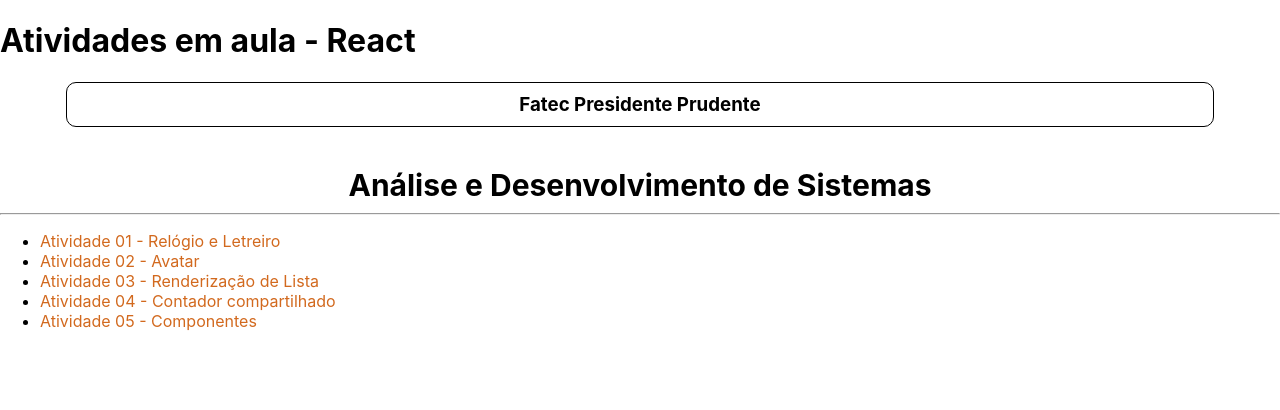
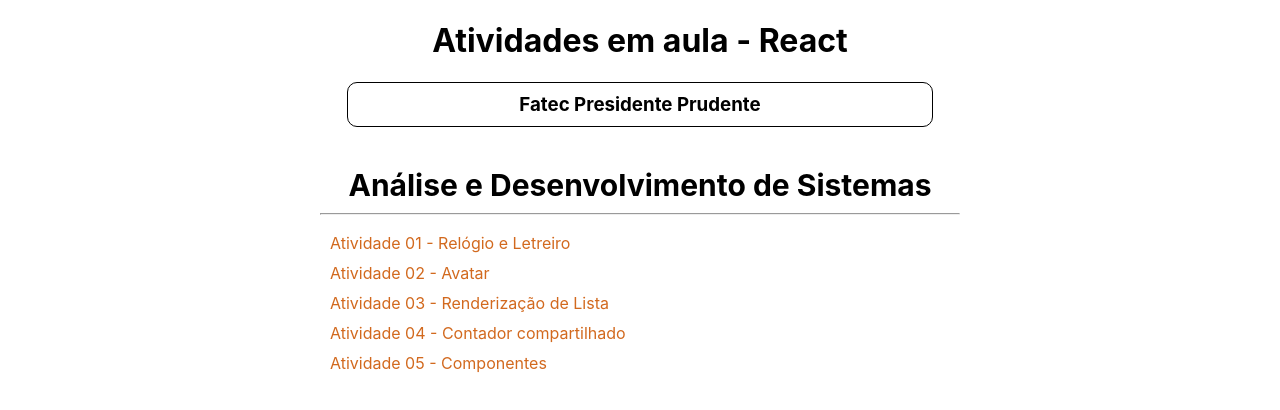
Before and after one commit to rogermsouza/engReact, a React (Create React App) app: page / in a window 1280 px wide. Shown: the top 410 px of the page. Built offline with nearby package versions, Linux system fonts and the light colour scheme.

Commit message:
Exercício contador de pessoas finalizado

```diff
--- a/src/Home.js
+++ b/src/Home.js
@@ -1,9 +1,10 @@
 import React from "react";
 import { Link } from "react-router-dom";
+import "./home.css"
 
 const Home = () => {
     return(
-        <div>
+        <div className="home">
             <h1>Atividades em aula - React</h1>
             <h3>Fatec Presidente Prudente</h3>
             <h4>Análise e Desenvolvimento de Sistemas</h4>
--- /dev/null
+++ b/src/home.css
@@ -0,0 +1,26 @@
+.home {
+    width: 50%;
+    margin: 0 auto;
+}
+
+h1, h2, h3, h4{
+    text-align: center;
+}
+
+li {
+    list-style: none;
+  }
+
+  ul {
+    margin: 0;
+    padding: 5px 0 0 10px;
+    line-height: 30px;
+  }
+
+  a:hover {
+    text-decoration: underline;
+  }
+
+  h3 {
+    border: none;
+  }
```
Also changed, not shown: src/index.css (line endings or trailing spaces).
